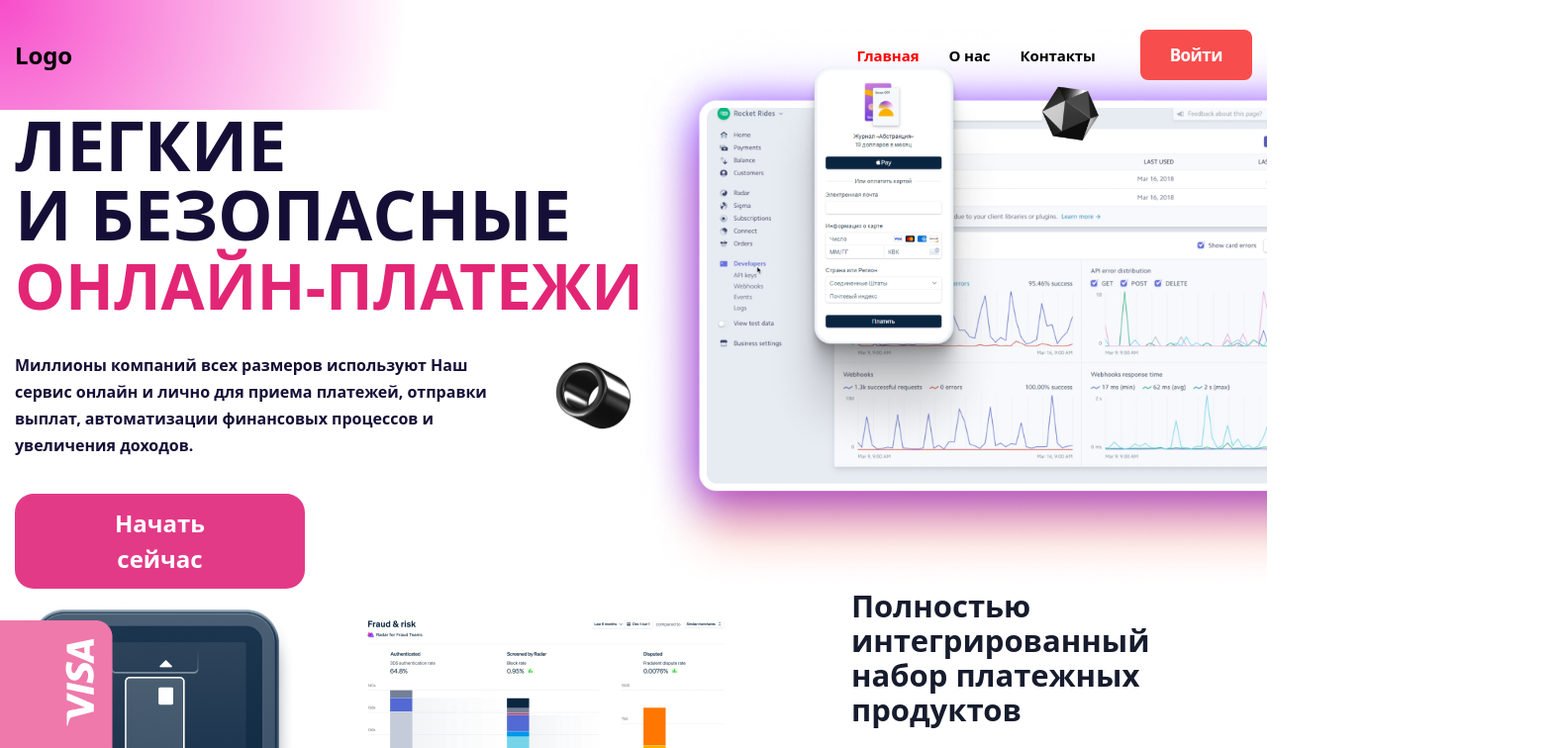
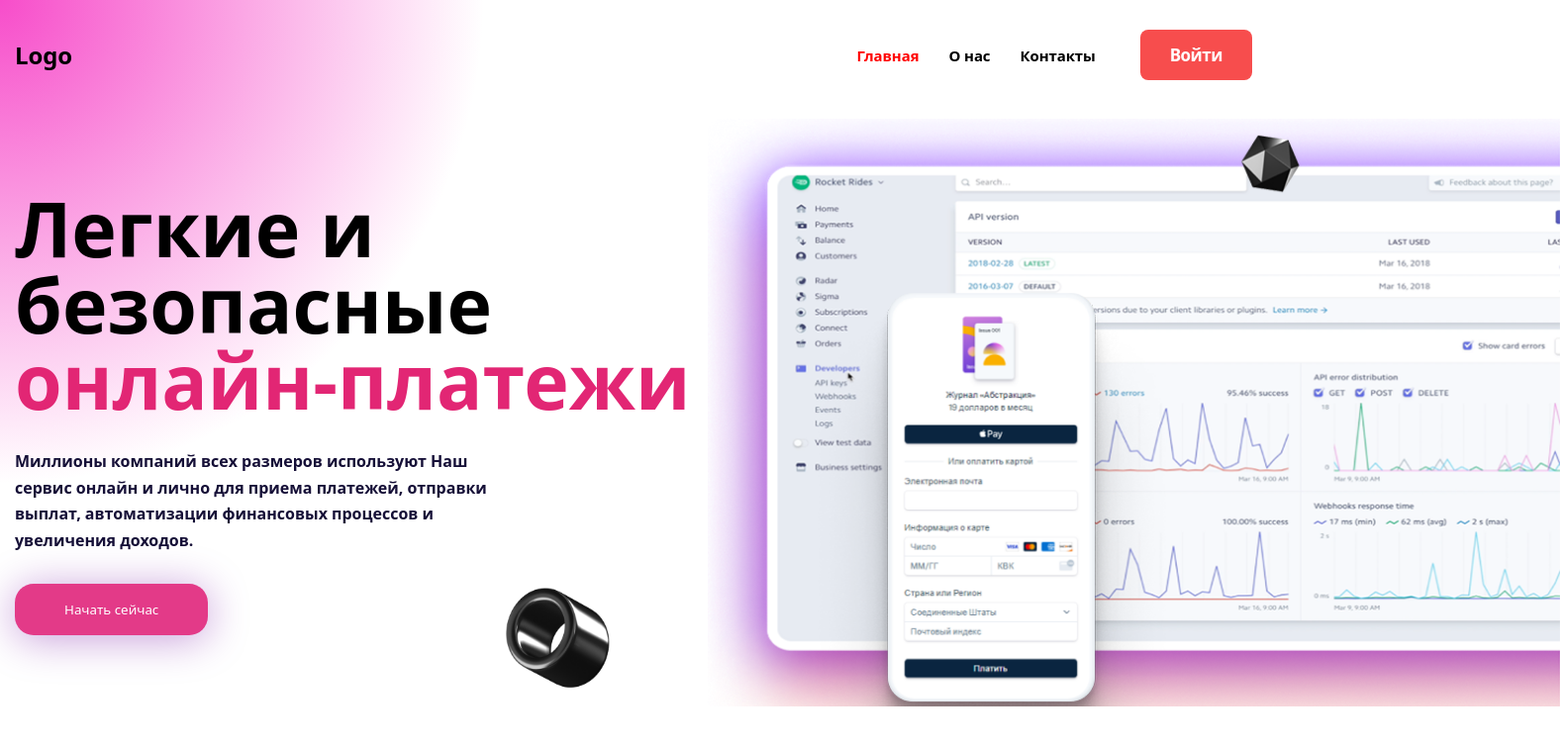
Before and after one commit to NuremirKadyrbekov/chemp, a React (Create React App) app: page / in a window 1280 px wide. Shown: the top 756 px of the page at 99% size, 1576 px wide, since content can reach past the window. Built offline with nearby package versions, Linux system fonts and the light colour scheme.

Commit message:
update header

```diff
--- a/src/components/Layout/Header/Header.module.css
+++ b/src/components/Layout/Header/Header.module.css
@@ -1,28 +1,24 @@
 .header {
-	position: sticky;
+	position: fixed;
 	top: 0;
 	left: 0;
+	width: 100%;
 	z-index: 999;
 
 	.header_scroll {
 		padding-block: 30px;
-		background: radial-gradient(
-				circle at left top,
-				#f74dca 0%,
-				rgba(191, 9, 255, 0) 32%
-			)
-			no-repeat;
+
 		transition: 0.4s;
 		&.active {
 			padding-block: 15px;
-			background: radial-gradient(
-					circle at left top,
-					#f74dca 0%,
-					rgba(255, 255, 255, 0.85) 32%
-				)
-				no-repeat;
+			/*background: radial-gradient(*/
+			/*		circle at left top,*/
+			/*		#f74dca 0%,*/
+			/*		rgba(255, 255, 255, 0.85) 32%*/
+			/*	)*/
+			/*	no-repeat;*/
 			transition: 0.4s;
-			backdrop-filter: blur(4px);
+			backdrop-filter: blur(7px);
 			box-shadow: 0px 0px 1px rgba(0, 0, 0, 0.3);
 		}
 	}
--- a/src/components/Layout/Layout.jsx
+++ b/src/components/Layout/Layout.jsx
@@ -1,16 +1,18 @@
 import React, { useState } from 'react';
 import Header from './Header/Header';
-import SectionOneFirst from './SectionOneFirst/SectionOneFirst';
+// import SectionOneFirst_old from './SectionOneFirst/SectionOneFirst_old';
 import SectionOne from './SectionOne/SectionOne';
 import SectionTwo from './SectionTwo/SectionTwo';
 import SectionThree from './SectionThree/SectionThree';
 import SectionFour from './SectionFour/SectionFour';
+import SectionOneFirst from './SectionOneFirst/SectionOneFirst';
 
 const Layout = () => {
 	const [isOpen, setIsOpen] = useState(false);
 	return (
 		<div>
 			<Header isOpen={isOpen} setIsOpen={setIsOpen} />
+			{/*<SectionOneFirst_old />*/}
 			<SectionOneFirst />
 			<SectionOne />
 			<SectionTwo />
--- a/src/components/Layout/SectionOneFirst/SectionOneFirst.jsx
+++ b/src/components/Layout/SectionOneFirst/SectionOneFirst.jsx
@@ -1,15 +1,32 @@
 import React from 'react';
-import './SectionOneFirst.module.css';
-import HeaderDesc from './HeaderDesc/HeaderDesc';
-import HeaderImages from './HeaderImages/HeaderImages';
+import css from './SectionOneFirst.module.css';
+import lay from '../../../sources/images/Lay.png';
+import h2 from '../../../sources/images/h_2.png';
 
 const SectionOneFirst = () => {
 	return (
 		<>
-			<div className="header__content">
-				<HeaderDesc />
-				<HeaderImages />
-			</div>
+			<section className={css.SectionOneFirst}>
+				<div className="container">
+					<div className={css.content}>
+						<div className={css.left}>
+							<h1 className={css.title}>
+								Легкие и безопасные <span>онлайн-платежи</span>
+							</h1>
+							<p className={css.text}>
+								Миллионы компаний всех размеров используют Наш сервис онлайн и
+								лично для приема платежей, отправки выплат, автоматизации
+								финансовых процессов и увеличения доходов.
+							</p>
+							<button>Начать сейчас</button>
+						</div>
+						<div className={css.right}>
+							<img className={css.h2} src={h2} alt="h_2" />
+							<img className={css.lay} src={lay} alt="lay" />
+						</div>
+					</div>
+				</div>
+			</section>
 		</>
 	);
 };
--- a/src/components/Layout/SectionOneFirst/SectionOneFirst.module.css
+++ b/src/components/Layout/SectionOneFirst/SectionOneFirst.module.css
@@ -1,4 +1,66 @@
-.header__content {
-	padding-top: 110px;
-	display: flex;
+.SectionOneFirst {
+	padding-block: 120px;
+
+	background: radial-gradient(
+			circle at left top,
+			#f74dca 0%,
+			rgba(191, 9, 255, 0) 32%
+		)
+		no-repeat;
+	.content {
+		display: flex;
+		justify-content: space-between;
+		align-items: center;
+		.left {
+			width: 100%;
+			min-width: 700px;
+			display: flex;
+			gap: 30px;
+			flex-direction: column;
+			justify-content: flex-start;
+			align-items: flex-start;
+			.title {
+				width: 100%;
+				max-width: 700px;
+				font-size: 77px;
+				font-weight: 800;
+				color: black;
+				span {
+					color: #e22674;
+				}
+			}
+			.text {
+				width: 100%;
+				max-width: 500px;
+				font-size: 16px;
+				font-weight: 700;
+				line-height: 168%;
+				color: rgb(21, 15, 55);
+			}
+			button {
+				padding: 17px 50px;
+				border-radius: 19px;
+				box-shadow: 0px 4px 41px 0px rgba(112, 10, 160, 0.4);
+				background: rgb(227, 58, 136);
+				color: white;
+			}
+		}
+		.right {
+			position: relative;
+			.h2 {
+				position: absolute;
+				left: -220px;
+				top: 450px;
+				width: 137px;
+				height: 150px;
+			}
+			.lay {
+				position: relative;
+				/*right: -200px;*/
+				/*width: 100%;*/
+				width: 861px;
+				height: auto;
+			}
+		}
+	}
 }
--- /dev/null
+++ b/src/components/Layout/SectionOneFirst/SectionOneFirst_old.module.css
@@ -0,0 +1,4 @@
+.header__content {
+	padding-top: 110px;
+	display: flex;
+}
```
Also changed, not shown: src/components/Layout/SectionOneFirst/SectionOneFirst_old.jsx (added, +18 -0 lines), src/sources/images/Lay.png (added).
